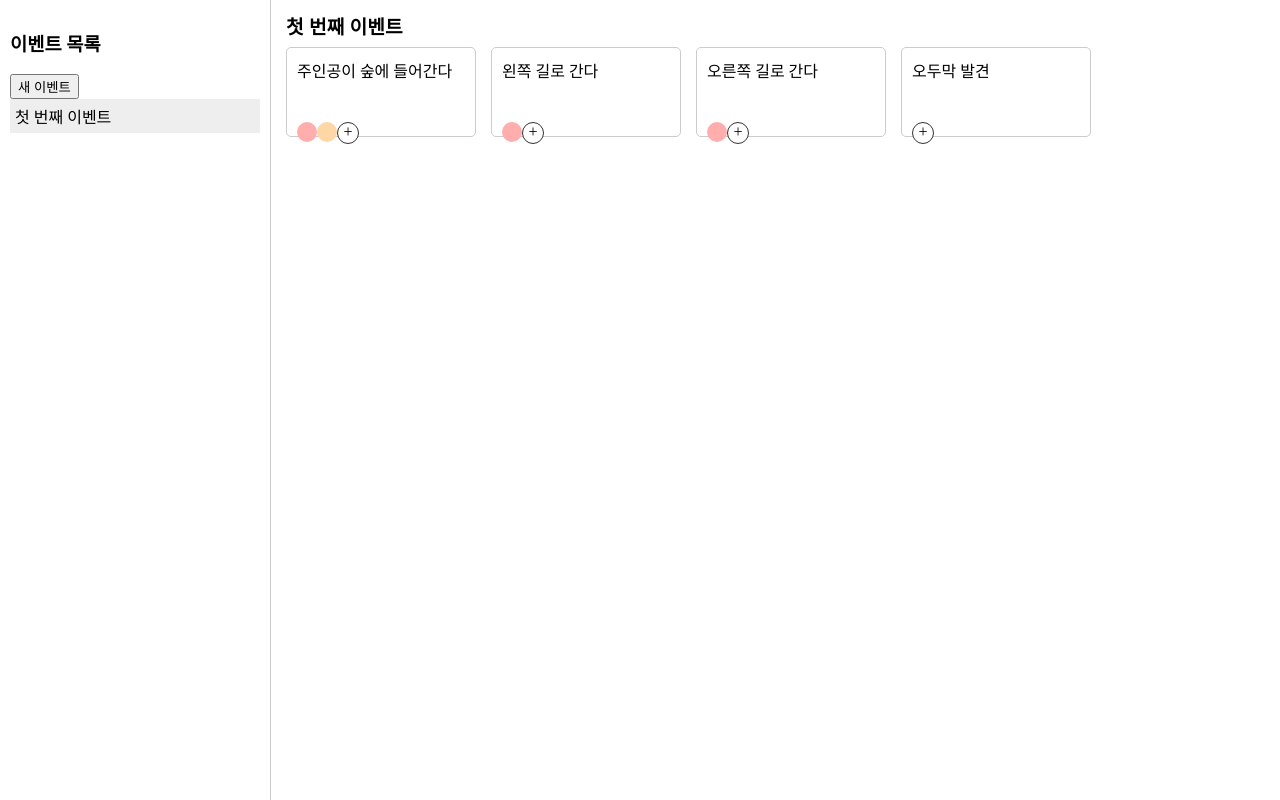
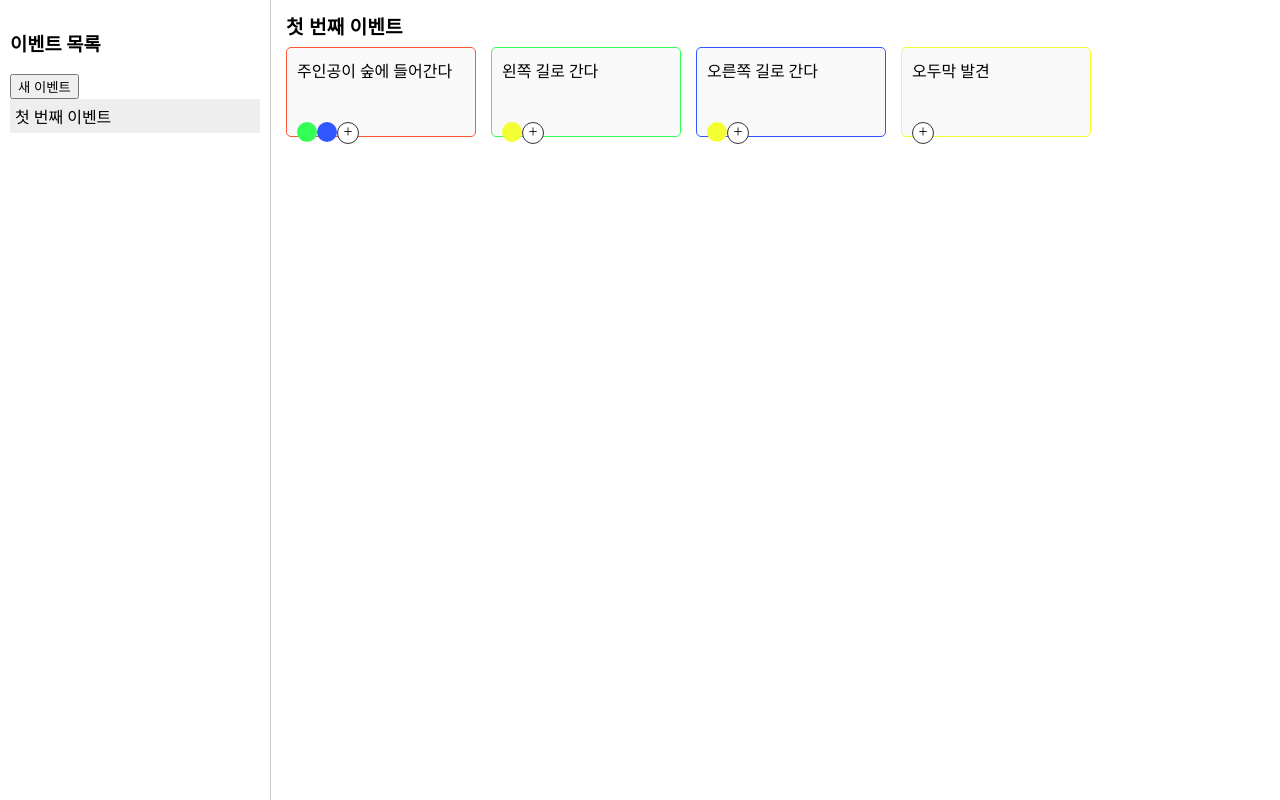
Before and after one commit to hyuckkim/vue-diagram, a Vue app: page / in a window 1280 px wide. Built offline with nearby package versions, Linux system fonts and the light colour scheme.

Commit message:
add coloring

```diff
--- a/src/components/NodeBlock.vue
+++ b/src/components/NodeBlock.vue
@@ -2,12 +2,13 @@
   <div
     class="node"
     @click="click(node.id)"
-    :style="{ backgroundColor: selected ? '#e0f7fa' : '#fff' }"
+    :style="{ borderWidth: selected ? '3px' : '1px', borderColor: node.color || '#ccc' }"
   >
     {{ node.title || "(제목 없음)" }}
     <div class="childs">
       <div
         class="child"
+        :style="{ backgroundColor: idColor(next) }"
         v-for="next of node.next"
         @click.stop="click(next)"
       ></div>
@@ -16,7 +17,7 @@
   </div>
 </template>
 <script setup lang="ts">
-import type { EventNode } from "../stores/useEventStore";
+import { useEventStore, type EventNode } from "../stores/useEventStore";
 
 defineProps<{
   selected?: boolean;
@@ -24,6 +25,8 @@ defineProps<{
   click: (id: string) => void;
   add: () => void;
 }>();
+const store = useEventStore();
+const idColor = (id: string) => store.getCurrentNodeById(id)?.color || "#ccc";
 </script>
 <style scoped>
 .node {
@@ -37,30 +40,6 @@ defineProps<{
 .childs {
   display: flex;
 }
-.child:nth-child(1) {
-  background-color: #ffadad; /* Pastel Red */
-}
-.child:nth-child(2) {
-  background-color: #ffd6a5; /* Pastel Orange */
-}
-.child:nth-child(3) {
-  background-color: #fdffb6; /* Pastel Yellow */
-}
-.child:nth-child(4) {
-  background-color: #caffbf; /* Pastel Green */
-}
-.child:nth-child(5) {
-  background-color: #9bf6ff; /* Pastel Blue */
-}
-.child:nth-child(6) {
-  background-color: #a0c4ff; /* Pastel Light Blue */
-}
-.child:nth-child(7) {
-  background-color: #bdb2ff; /* Pastel Purple */
-}
-.child:nth-child(8) {
-  background-color: #ffc6ff; /* Pastel Pink */
-}
 .addchild {
   border: #333 1px solid;
   text-align: center;
--- a/src/components/NodeEditor.vue
+++ b/src/components/NodeEditor.vue
@@ -1,6 +1,9 @@
 <template>
   <div style="margin-top:20px; border-top:1px solid #ccc; padding-top:10px;">
-    <input class="title" v-model="node.title" placeholder="문단 제목" style="width:100%; margin-bottom:10px;">
+    <div style="display: flex;">
+      <input class="title" v-model="node.title" placeholder="문단 제목" style="width:100%; margin-bottom:10px;" />
+      <input class="color" type="color" v-model="node.color" style="width:50px; margin-left:10px;" />
+    </div>
     <textarea v-model="text" rows="3" style="width:100%"></textarea>
     <button @click="updateText">저장</button>
   </div>
--- a/src/stores/useEventStore.ts
+++ b/src/stores/useEventStore.ts
@@ -1,72 +1,152 @@
-import { defineStore } from 'pinia'
-import { ref, type Ref } from 'vue'
+import { defineStore } from "pinia";
+import { ref, type Ref } from "vue";
 
 export type Event = {
-  id: string
-  title: string
-  nodes: EventNode[]
+  id: string;
+  title: string;
+  nodes: EventNode[];
+};
+export type EventNode = {
+  id: string;
+  title: string;
+  text: string;
+  next: string[];
+  color: string; // New property added
+};
+function generateLightColor() {
+  const letters = '0123456789ABCDEF';
+  let color = '#';
+  for (let i = 0; i < 6; i++) {
+    color += letters[Math.floor(Math.random() * 16)];
+  }
+  return color;
 }
-export type EventNode = {
-  id: string
-  title: string
-  text: string
-  next: string[]
-}
-export const useEventStore = defineStore('event', () => {
+
+export const useEventStore = defineStore("event", () => {
   const events: Ref<Event[]> = ref([
     {
-      id: 'event-1',
-      title: '첫 번째 이벤트',
+      id: "event-1",
+      title: "첫 번째 이벤트",
       nodes: [
-        { id: 'node-1', title: '주인공이 숲에 들어간다', text: '앞에도 숲, 뒤에도 숲. 그야말로 사방이 숲입니다. \n들어가야겠죠...', next: ['node-2', 'node-3'] },
-        { id: 'node-2', title: '왼쪽 길로 간다', text: '책을 읽을 때 왼쪽부터 읽듯, 당신은 왼쪽을 선택했습니다. 맞는 선택일까요?', next: ['node-4'] },
-        { id: 'node-3', title: '오른쪽 길로 간다', text: '누군가가, 오른 쪽이 옳은 쪽이라고 말했던 것 같습니다. 당신은 그가 옳은 말을 햇길 바라며 전진합니다.', next: ['node-4'] },
-        { id: 'node-4', title: '오두막 발견', text: '세월의 흐름을 정통으로 맞은 듯한 오두막길입니다. 음... 저기서 자면 시원하겠네요!', next: [] }
-      ]
-    }
-  ])
+        {
+          id: "node-1",
+          title: "주인공이 숲에 들어간다",
+          text: "앞에도 숲, 뒤에도 숲. 그야말로 사방이 숲입니다. \n들어가야겠죠...",
+          next: ["node-2", "node-3"],
+          color: "#FF5733",
+        },
+        {
+          id: "node-2",
+          title: "왼쪽 길로 간다",
+          text: "책을 읽을 때 왼쪽부터 읽듯, 당신은 왼쪽을 선택했습니다. 맞는 선택일까요?",
+          next: ["node-4"],
+          color: "#33FF57",
+        },
+        {
+          id: "node-3",
+          title: "오른쪽 길로 간다",
+          text: "누군가가, 오른 쪽이 옳은 쪽이라고 말했던 것 같습니다. 당신은 그가 옳은 말을 햇길 바라며 전진합니다.",
+          next: ["node-4"],
+          color: "#3357FF",
+        },
+        {
+          id: "node-4",
+          title: "오두막 발견",
+          text: "세월의 흐름을 정통으로 맞은 듯한 오두막길입니다. 음... 저기서 자면 시원하겠네요!",
+          next: [],
+          color: "#F3FF33",
+        },
+      ],
+    },
+  ]);
 
-  const selectedEventId = ref(events.value[0].id)
-  const selectedNodeId: Ref<string | null> = ref(null)
+  const selectedEventId = ref(events.value[0].id);
+  const selectedNodeId: Ref<string | null> = ref(null);
 
   const addEvent = () => {
-    const id = `event-${events.value.length + 1}`
-    events.value.push({ id, title: `새 이벤트`, nodes: [] })
-    selectedEventId.value = id
-  }
+    const id = `event-${events.value.length + 1}`;
+    events.value.push({ id, title: `새 이벤트`, nodes: [{
+      id: `node-1`,
+      title: "새 장",
+      text: "",
+      next: [],
+      color: generateLightColor(), // Default color for new nodes
+    }] });
+    selectedEventId.value = id;
+  };
 
   const selectEvent = (id: string) => {
-    selectedEventId.value = id
-    selectedNodeId.value = null
-  }
+    selectedEventId.value = id;
+    selectedNodeId.value = null;
+  };
 
   const addNode = (eventId: string) => {
-    const event = events.value.find(e => e.id === eventId)
-    if (!event) return
-    const nodeId = `node-${event.nodes.length + 1}`
-    event.nodes.push({ id: nodeId, title: '새 문단', text: '', next: [] })
-    selectedNodeId.value = nodeId
-  }
+    const event = events.value.find((e) => e.id === eventId);
+    if (!event) return;
+    const nodeId = `node-${event.nodes.length + 1}`;
+    event.nodes.push({
+      id: nodeId,
+      title: "새 장",
+      text: "",
+      next: [],
+      color: generateLightColor(),
+    });
+    selectedNodeId.value = nodeId;
+  };
   const addChildNode = (parentNodeId: string, eventId: string) => {
-    const event = events.value.find(e => e.id === eventId)
-    if (!event) return
-    const parentNode = event.nodes.find(n => n.id === parentNodeId)
-    if (!parentNode) return
-    const childNodeId = `node-${event.nodes.length + 1}`
-    const newNode: EventNode = { id: childNodeId, title: '새 장', text: '', next: [] }
-    event.nodes.push(newNode)
-    parentNode.next.push(childNodeId)
-    selectedNodeId.value = childNodeId
-  }
+    const event = events.value.find((e) => e.id === eventId);
+    if (!event) return;
+    const parentNode = event.nodes.find((n) => n.id === parentNodeId);
+    if (!parentNode) return;
+    const childNodeId = `node-${event.nodes.length + 1}`;
+    const newNode: EventNode = {
+      id: childNodeId,
+      title: "새 장",
+      text: "",
+      next: [],
+      color: generateLightColor(),
+    };
+    event.nodes.push(newNode);
+    parentNode.next.push(childNodeId);
+    selectedNodeId.value = childNodeId;
+  };
 
   const updateNodeText = (eventId: string, nodeId: string, text: string) => {
-    const event = events.value.find(e => e.id === eventId)
-    if (!event) return
-    const node = event.nodes.find(n => n.id === nodeId)
-    if (node) node.text = text
-  }
+    const event = events.value.find((e) => e.id === eventId);
+    if (!event) return;
+    const node = event.nodes.find((n) => n.id === nodeId);
+    if (node) node.text = text;
+  };
 
-  const selectNode = (nodeId: string) => selectedNodeId.value = nodeId
+  const selectNode = (nodeId: string) => (selectedNodeId.value = nodeId);
 
-  return { events, selectedEventId, selectedNodeId, addEvent, selectEvent, addNode, addChildNode, updateNodeText, selectNode }
-})
+  const getEventById = (id: string): Event | undefined => {
+    return events.value.find((event) => event.id === id);
+  };
+  const getNodeById = (
+    eventId: string,
+    nodeId: string
+  ): EventNode | undefined => {
+    const event = events.value.find((e) => e.id === eventId);
+    return event?.nodes.find((n) => n.id === nodeId);
+  };
+  const getCurrentNodeById = (nodeId: string): EventNode | undefined => {
+    const event = events.value.find((e) => e.id === selectedEventId.value);
+    return event?.nodes.find((n) => n.id === nodeId);
+  };
+
+  return {
+    events,
+    selectedEventId,
+    selectedNodeId,
+    addEvent,
+    selectEvent,
+    addNode,
+    addChildNode,
+    updateNodeText,
+    selectNode,
+    getEventById,
+    getNodeById,
+    getCurrentNodeById,
+  };
+});
```
